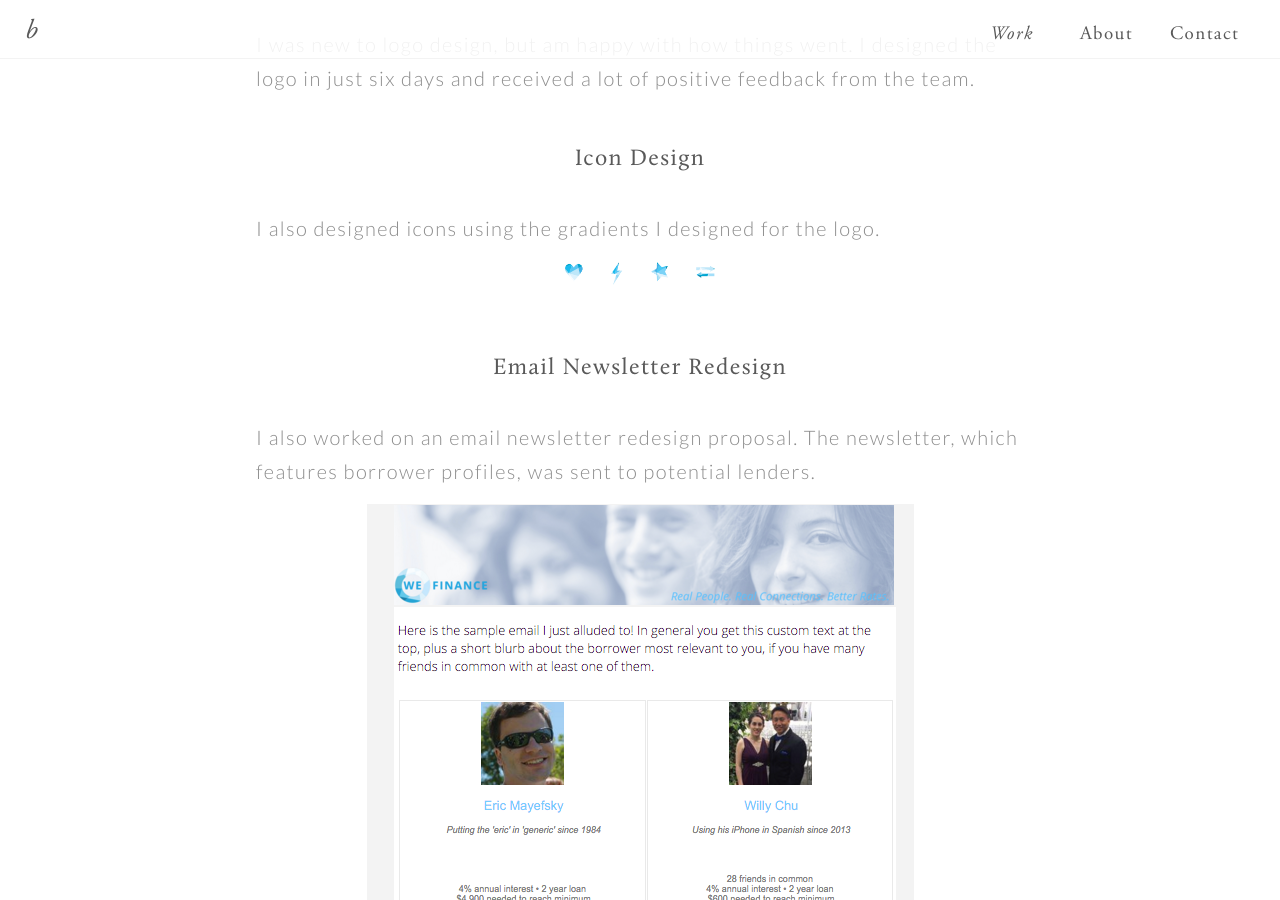
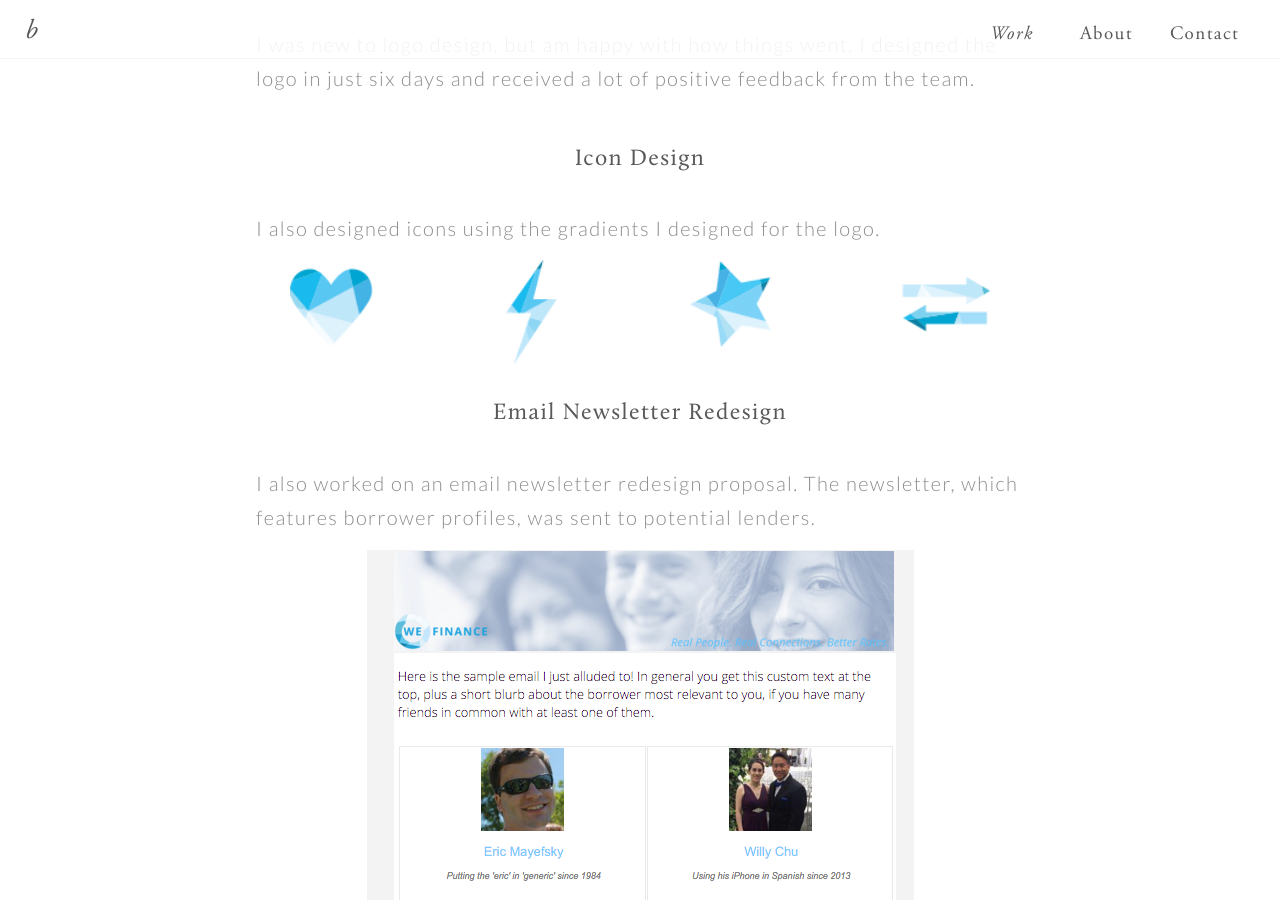
Before and after one commit to bkwon0402/bkwon0402.github.io, a Jekyll site: the page built from item/wefinance.md, in a window 1280 px wide and 900 px high, scrolled down 5322 px. Built offline with Jekyll 4.4.1, drawn with Linux system fonts in a browser that asks for light colours.

Commit message:
Update wefinance.md

```diff
--- a/item/wefinance.md
+++ b/item/wefinance.md
@@ -170,14 +170,14 @@ I also designed icons using the gradients I designed for the logo.
 <div class="text_center">
 
 
-<img src="/images/logo18.png" width=150>
+<img src="/images/logo18.png"  style="width: 700px;">
 
 </div>
 
 
 
 <br>
-<br>
+
 # Email Newsletter Redesign
 
 <div class="small_container">
```
